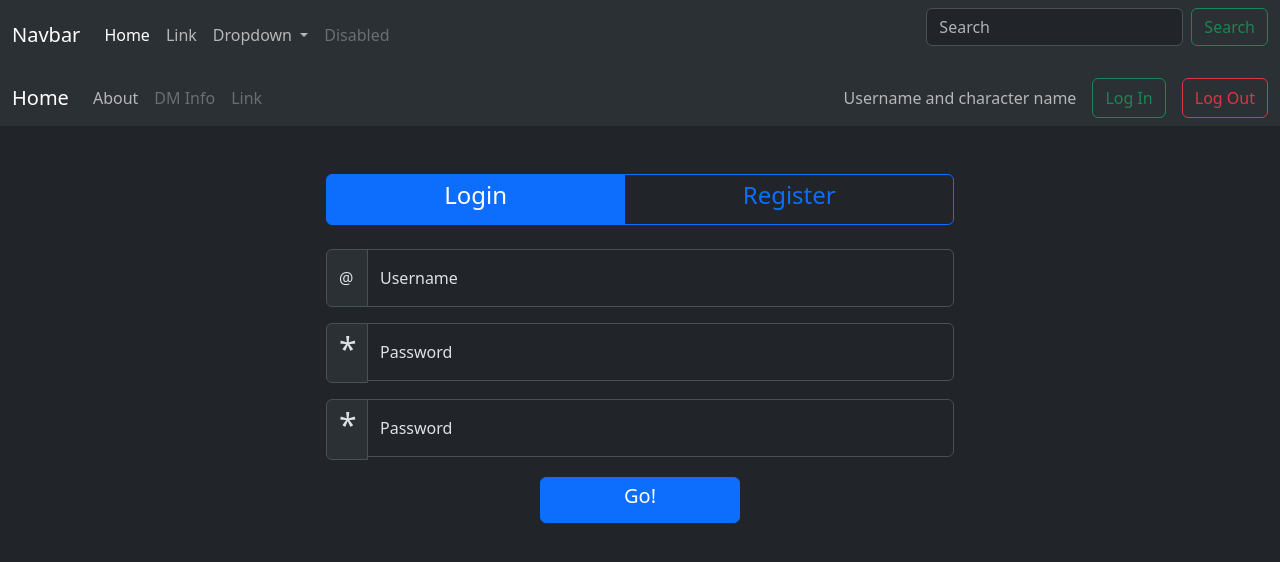
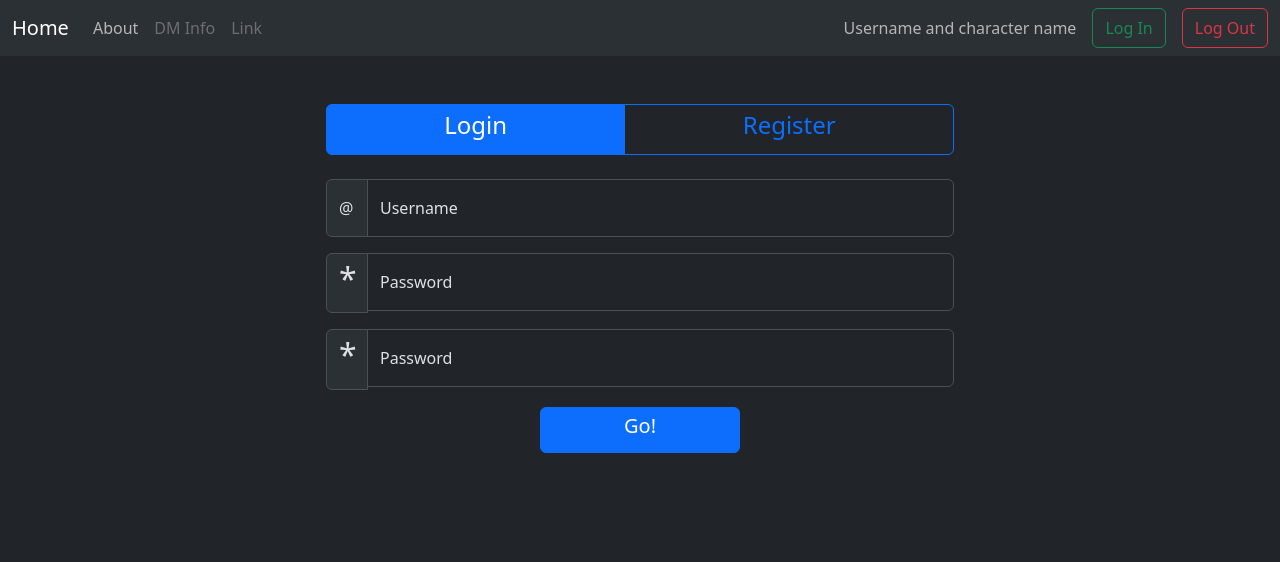
Before and after one commit to Barbarisko/DnDItemTracker, a Vue app in the folder vue-webapp/ItemTracker/: page / in a window 1280 px wide. Shown: the top 562 px of the page. Built offline with nearby package versions, Linux system fonts and the light colour scheme.

Commit message:
remove ref nav bar

```diff
--- a/vue-webapp/ItemTracker/src/App.vue
+++ b/vue-webapp/ItemTracker/src/App.vue
@@ -34,54 +34,13 @@
 <template>
     <nav class="navbar navbar-expand-lg bg-body-tertiary">
         <div class="container-fluid">
-            <a class="navbar-brand" href="#">Navbar</a>
+            <a class="navbar-brand" href="#/home">Home</a>
             <button class="navbar-toggler" type="button" data-bs-toggle="collapse" data-bs-target="#navbarSupportedContent"
                 aria-controls="navbarSupportedContent" aria-expanded="false" aria-label="Toggle navigation">
                 <span class="navbar-toggler-icon"></span>
             </button>
             <div class="collapse navbar-collapse" id="navbarSupportedContent">
                 <ul class="navbar-nav me-auto mb-2 mb-lg-0">
-                    <li class="nav-item">
-                        <a class="nav-link active" aria-current="page" href="#">Home</a>
-                    </li>
-                    <li class="nav-item">
-                        <a class="nav-link" href="#">Link</a>
-                    </li>
-                    <li class="nav-item dropdown">
-                        <a class="nav-link dropdown-toggle" href="#" role="button" data-bs-toggle="dropdown"
-                            aria-expanded="false">
-                            Dropdown
-                        </a>
-                        <ul class="dropdown-menu">
-                            <li><a class="dropdown-item" href="#">Action</a></li>
-                            <li><a class="dropdown-item" href="#">Another action</a></li>
-                            <li>
-                                <hr class="dropdown-divider">
-                            </li>
-                            <li><a class="dropdown-item" href="#">Something else here</a></li>
-                        </ul>
-                    </li>
-                    <li class="nav-item">
-                        <a class="nav-link disabled">Disabled</a>
-                    </li>
-            </ul>
-                <form class="d-flex" role="search">
-                    <input class="form-control me-2" type="search" placeholder="Search" aria-label="Search">
-                    <button class="btn btn-outline-success" type="submit">Search</button>
-                </form>
-            </div>
-        </div>
-    </nav>
-
-    <nav class="navbar navbar-expand-lg bg-body-tertiary">
-        <div class="container-fluid">
-            <a class="navbar-brand" href="#/home">Home</a>
-            <button class="navbar-toggler" type="button" data-bs-toggle="collapse" data-bs-target="#navbarScroll"
-                aria-controls="navbarScroll" aria-expanded="false" aria-label="Toggle navigation">
-                <span class="navbar-toggler-icon"></span>
-            </button>
-            <div class="collapse navbar-collapse" id="navbarScroll">
-                <ul class="navbar-nav me-auto my-2 my-lg-0 navbar-nav-scroll" style="--bs-scroll-height: 100px;">
                     <li class="nav-item">
                         <a class="nav-link" href="#/about">About</a>
                     </li>
@@ -97,7 +56,7 @@
                         Username and character name
                     </span>
                     <!-- <a class="nav-link " href="#/login">Log In</a>
-                        <a class="nav-link" href="#/login">Log Out</a> -->
+                            <a class="nav-link" href="#/login">Log Out</a> -->
                     <button class="btn btn-outline-success ms-3" type="submit">Log In</button>
                     <button class="btn btn-outline-danger ms-3" type="submit">Log Out</button>
                 </div>
@@ -106,4 +65,5 @@
     </nav>
 
 
-<component :is="currentView" /></template>
+    <component :is="currentView" />
+</template>
```
